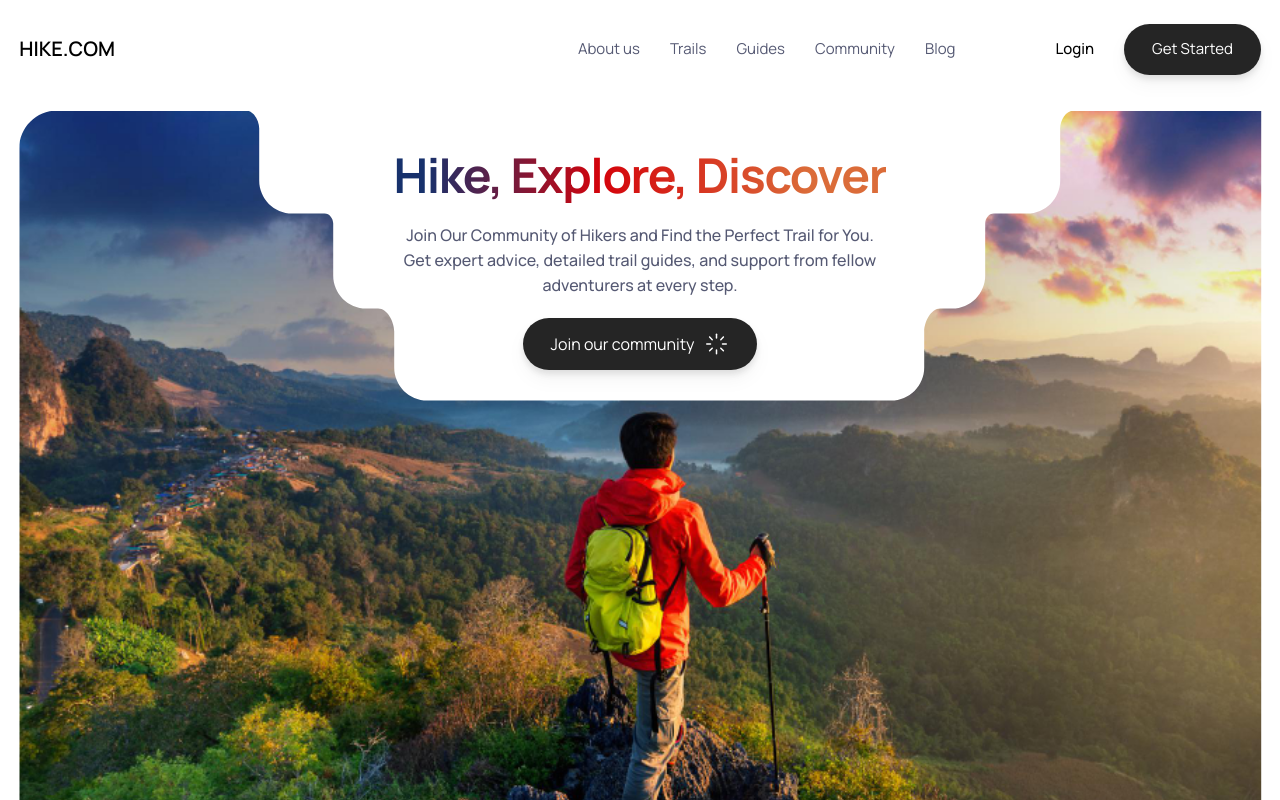
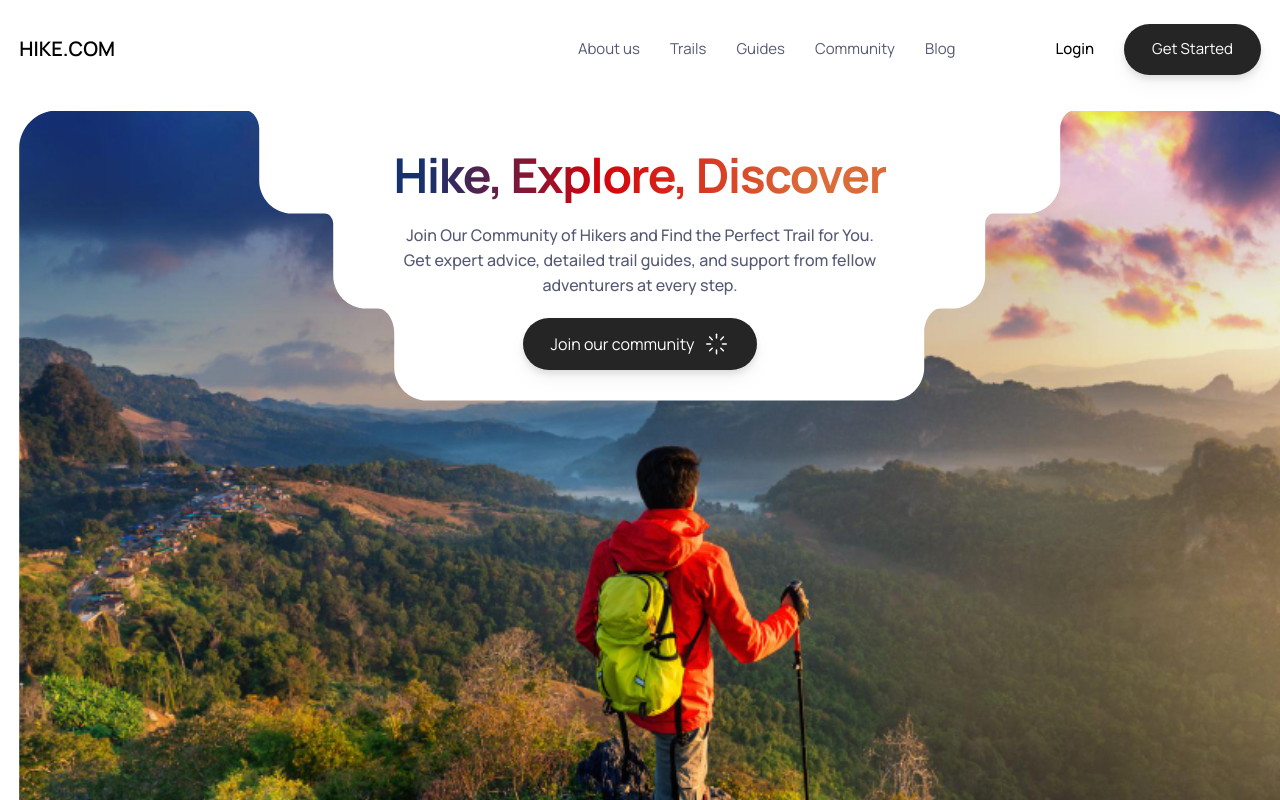
Before and after one commit to AJ1732/hike.com, a React (Vite) app: page / in a window 1280 px wide. Shown: the top 800 px of the page. Built offline with nearby package versions, Linux system fonts and the light colour scheme.

Commit message:
chore: update

```diff
--- a/src/components/layout/MainSection.tsx
+++ b/src/components/layout/MainSection.tsx
@@ -4,6 +4,7 @@ import avatar1 from "../../assets/avatar1.png";
 import avatar2 from "../../assets/avatar2.png";
 import avatar3 from "../../assets/avatar3.png";
 import avatar4 from "../../assets/avatar4.png";
+import { useState, useEffect } from "react";
 
 const avatars = [
   {
@@ -25,10 +26,29 @@ const avatars = [
 ];
 
 const MainSection = () => {
+  const [windowDimensions, setWindowDimensions] = useState({
+    width: window.innerWidth,
+  });
+
+  useEffect(() => {
+    const handleResize = () => {
+      setWindowDimensions({
+        width: window.innerWidth,
+      });
+    };
+    window.addEventListener("resize", handleResize);
+    return () => window.removeEventListener("resize", handleResize);
+  }, [windowDimensions]);
+
+  console.log(windowDimensions.width);
+
   return (
     <main className="relative size-full pb-16 pt-4">
       {/* MASK */}
-      <div className="clipped-image absolute left-1/2 -translate-x-1/2" />
+      <div
+        style={{ width: windowDimensions.width}}
+        className="clipped-image absolute left-0 right-0"
+      />
 
       <section className="flex min-h-[855px] flex-col justify-between">
         <div className="mx-auto mt-4 flex size-fit flex-col items-center justify-center gap-5 p-5">
--- a/src/index.css
+++ b/src/index.css
@@ -43,11 +43,12 @@ nav li {
 
 .clipped-image {
   background-image: url("/img/hike.png");
-  background-position: bottom;
+  background-position: center;
   background-size: cover;
   background-repeat: no-repeat;
   height: 100%;
-  min-height: 856px;
+  /* min-height: 856px; */
+  min-height: 1040px;
   width: 100%;
   max-width: 1281px;
   clip-path: path('M226.26 0C234.473 0 240 9.8436 240 18.0572V18.0572V69.9428C240 88.1998 254.8 103 273.057 103H305.34C310.395 103 314 108.002 314 113.057V113.057V164.943C314 183.2 328.8 198 347.057 198H358.849C368.376 198 375 211.53 375 221.057V221.057V256.943C375 275.2 389.8 290 408.057 290H871.943C890.2 290 905 275.2 905 256.943V221.057V221.057C905 211.53 911.624 198 921.151 198H932.943C951.2 198 966 183.2 966 164.943V113.057V113.057C966 108.002 969.605 103 974.66 103H1007.94C1026.2 103 1041 88.1998 1041 69.9428V18.0572V18.0572C1041 9.84358 1046.53 0 1054.74 0H1242.97C1263.95 0 1280.97 17.0132 1280.97 38V718C1280.97 738.987 1263.95 756 1242.97 756H1010C990.118 756 974 772.118 974 792V817.355C974 838.342 956.987 855.355 936 855.355H369C348.013 855.355 331 838.342 331 817.355V792C331 772.118 314.882 756 295 756H26V756C15.4807 756 0 748.564 0 738.045V38C0 17.0132 17.0132 0 38 0H226.26Z');
```
